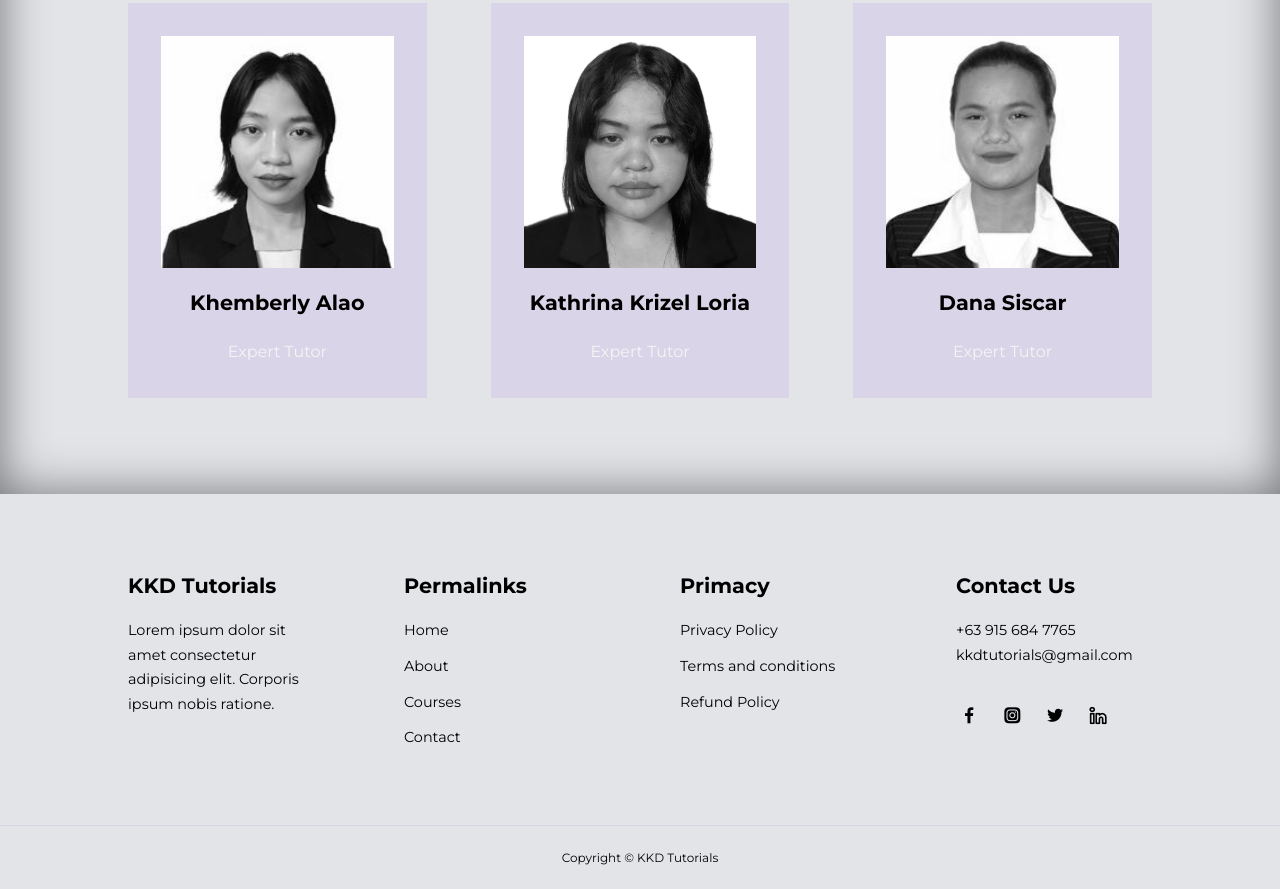
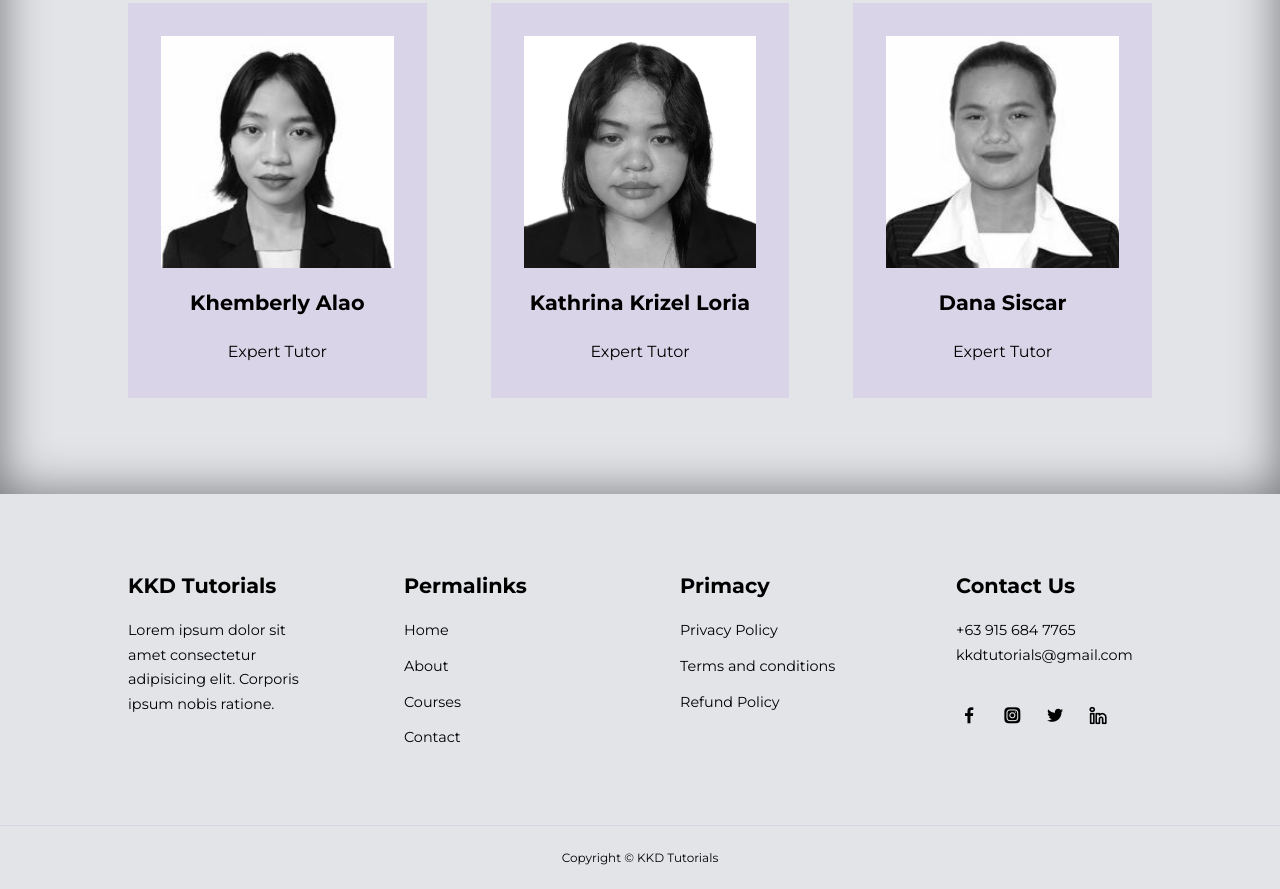
Before and after one commit to rdbla69/KKD-Tutorials, a plain HTML site: page about.html in a window 1280 px wide. Shown: the part 914-1803 px from the top of the page. Drawn offline with nearby package versions, Linux system fonts and the light colour scheme.

Commit message:
Update about.css

```diff
--- a/css/about.css
+++ b/css/about.css
@@ -93,7 +93,7 @@
 }
 
 .team__member-info p {
-  color: var(--color-light);
+  color: var(--color-black);
 }
 
 .team__member-socials {
```
